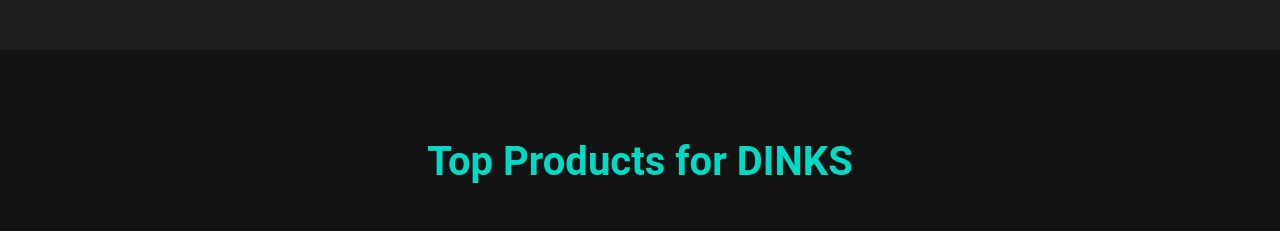
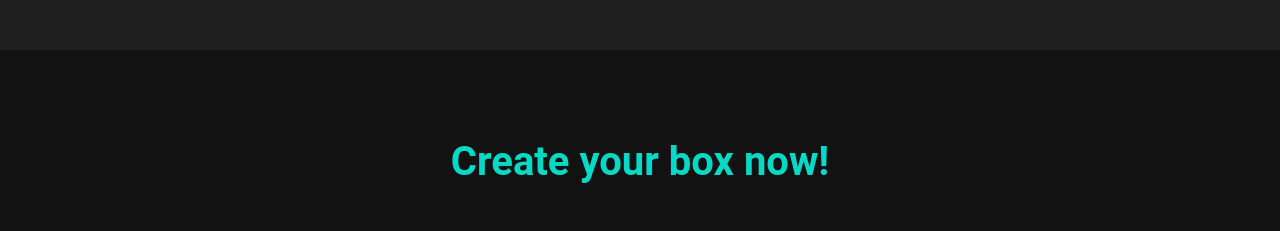
Before and after one commit to KaiStephens/KaiStephens, a plain HTML site: page dinksMarketing.html in a window 1280 px wide. Shown: the part 2160-2391 px from the top of the page. Drawn offline with Linux system fonts and the light colour scheme.

Commit message:
Update dinksMarketing.html

```diff
--- a/dinksMarketing.html
+++ b/dinksMarketing.html
@@ -485,7 +485,7 @@
 
     <section id="products">
         <div class=" container">
-            <h2>Top Products for DINKS</h2>
+            <h2>Create your box now!</h2>
             <div class="product-grid">
                 <div class="product-card">
                     <img src="/api/placeholder/400/300" alt=" ">
```
